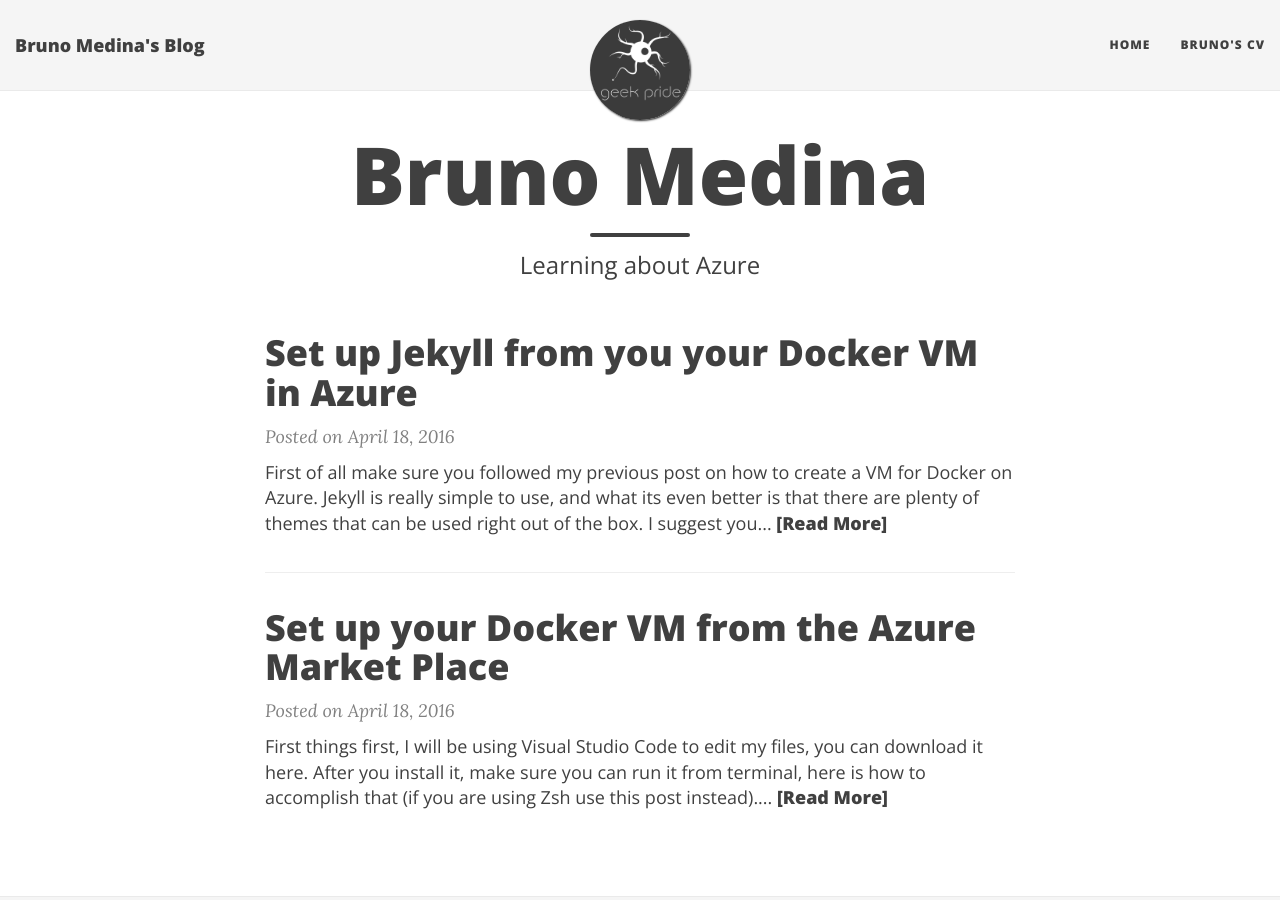
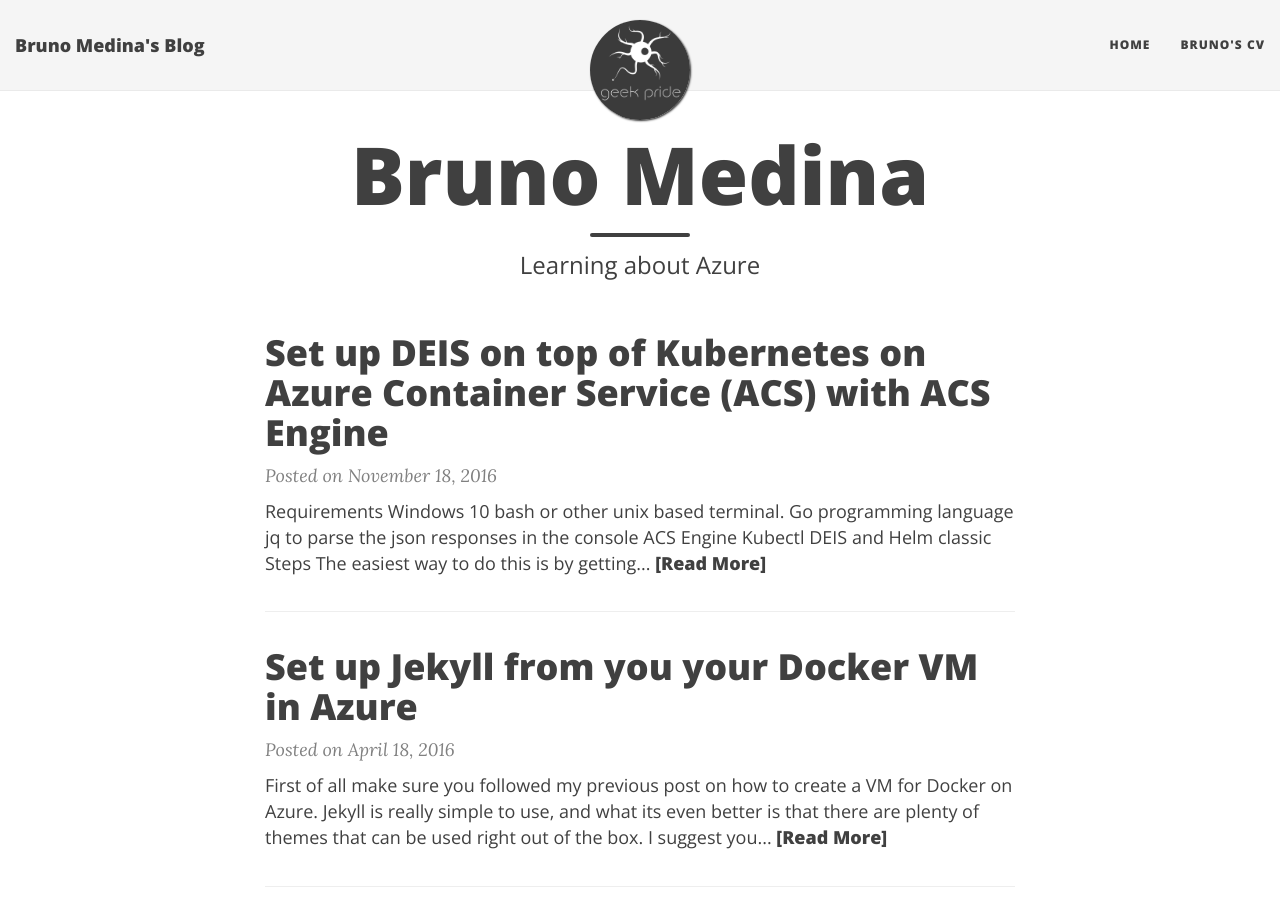
Before and after one commit to brusMX/brusMX.github.io, a Jekyll site: the page built from index.html, in a window 1280 px wide and 900 px high. Built offline with Jekyll 4.4.1, drawn with Linux system fonts in a browser that asks for light colours; nearby versions of some CDN libraries; the list of posts is cut into pages by our own code; some of the changed lines change nothing that is shown.

Commit message:
First version of the blog post complete on DEIS

````diff
--- /dev/null
+++ b/_posts/2016-11-18-deis-on-azure.md
@@ -0,0 +1,269 @@
+---
+layout: post
+title: Set up DEIS on top of Kubernetes on Azure Container Service (ACS) with ACS Engine
+---
+
+## Requirements
+
+- [Windows 10 bash](https://msdn.microsoft.com/en-us/commandline/wsl/install_guide) or other unix based terminal.
+- [Go](https://golang.org/doc/install) programming language
+- [jq](https://stedolan.github.io/jq/) to parse the json responses in the console
+- [ACS Engine](https://github.com/Azure/acs-engine/blob/master/docs/acsengine.md#linux)
+- [Kubectl](http://kubernetes.io/docs/getting-started-guides/kubectl/)
+- [DEIS and Helm classic](https://deis.com/docs/workflow/quickstart/install-cli-tools/)
+
+## Steps
+
+1. The easiest way to do this is by getting the new Azure CLI installed. You can follow the instructions [here](https://github.com/Azure/azure-cli/blob/master/doc/preview_install_guide.md), and basically if you are running Bash on Windows 10 (Build 14362+) with Python 2.7.6, you should do the following:
+
+    ```bash
+    sudo apt-get update
+    sudo apt-get install -y libssl-dev libffi-dev
+    sudo apt-get install -y python-dev
+    curl -L https://aka.ms/InstallAzureCli | sudo bash
+    ```
+    Or if you are running Mac OS X:
+
+    ```bash
+    curl -L https://aka.ms/InstallAzureCli | sudo bash
+    ```
+1. Login to your Azure account:
+
+    ```bash
+    az login
+    ```
+    This will provide us the information that we need to use in the following commands. You will obtain something like this:
+
+    ```json
+    {
+        "cloudName": "AzureCloud",
+        "id": "98xxx7d-bxx8-sxx2-txx4-a2dxxxxxxxp0",
+        "isDefault": true,
+        "name": "My awesome subscription",
+        "state": "Enabled",
+        "tenantId": "xxxxxxx-xxx-xxx-xxx-fxxxxx4",
+        "user": {
+        "name": "super@cool.mail.com",
+        "type": "user"
+        }
+    },
+    ```
+
+1. Use the subscription id `"id": "98xxx7d-bxx8-sxx2-txx4-a2dxxxxxxxp0"`from the previous step and replace it in the following commands to set it as a shell variable that can be used in the creation of the [RBAC role](https://docs.microsoft.com/en-us/azure/active-directory/role-based-access-control-what-is). We will collect this info in the `SP_JSON` environment variable to use it later.
+
+    ```bash
+    SUBSCRIPTION_ID=61fcfcb0-5cbf-4081-94a3-4be06a6e153d
+    SP_JSON=`az account set --subscription="${SUBSCRIPTION_ID}"
+    az ad sp create-for-rbac --role="Contributor" --scopes="/subscriptions/${SUBSCRIPTION_ID}"`
+    ```
+
+    This will output something like this:
+
+    ```json
+    {
+        "appId": "472ffb42-2697-4605-8923-b435a366dac2",
+        "name": "http://azure-cli-2016-12-06-10-49-47",
+        "password": "fa36b25b-6e57-4b16-9100-d31ae55bc222",
+        "tenant": "72f988bf-86f1-41af-91ab-2d7cd011db47"
+    }
+    ```
+
+    Set up the environment variables fro convenience from the json we just collected:
+
+    ```bash
+    SP_NAME=`echo $SP_JSON | jq -r '.name'`
+    SP_PASS=`echo $SP_JSON | jq -r '.password'`
+    SP_TENANT=`echo $SP_JSON | jq -r '.tenant'
+    ```
+
+    You can verify that your Service Principal works by logging in with the following command.
+
+    ```bash
+    az login --service-principal -u "${SP_NAME}" -p "${SP_PASS}" --tenant "${SP_TENANT}"
+    ```
+
+    You should obtain the same info you already had when you first logged in:
+
+    ```json
+    {
+        "cloudName": "AzureCloud",
+        "id": "98xxx7d-bxx8-sxx2-txx4-a2dxxxxxxxp0",
+        "isDefault": true,
+        "name": "My awesome subscription",
+        "state": "Enabled",
+        "tenantId": "xxxxxxx-xxx-xxx-xxx-fxxxxx4",
+        "user": {
+        "name": "super@cool.mail.com",
+        "type": "user"
+        }
+    },
+    ```
+
+1. Create the resource group
+
+    ```bash
+    RG_NAME=myresourcegroup
+    az resource group create --name "${RG_NAME}" --location southcentralus
+    ```
+
+    You should get the following output:
+
+    ```json
+    {
+        "id": "/subscriptions/6xxxxxxx-xxxx-xxxx-xxx-4xxxxxxxx/resourceGroups/<"RG_NAME">",
+        "location": "southcentralus",
+        "managedBy": null,
+        "name": <"RG_NAME">,
+        "properties": {
+            "provisioningState": "Succeeded"
+        },
+        "tags": null
+    }
+    ```
+
+1. Since Go and ACS Engine is already installed. We will proceed to generate a template from the `example/kubernetes.json` file in the `acs-engine` folder that you have previously installed.
+
+    ```bash
+    cd $GOPATH/src/github.com/Azure/acs-engine
+    cp examples/kubernetes.json examples/my_kubernetes.json
+    ```
+
+    Now lets open the file:
+
+    ```json
+    {
+        "apiVersion": "vlabs",
+        "properties": {
+            "orchestratorProfile": {
+            "orchestratorType": "Kubernetes"
+            },
+            "masterProfile": {
+            "count": 1,
+            "dnsPrefix": "<<< YOUR CLUSTER NAME >>>",
+            "vmSize": "Standard_D2_v2"
+            },
+            "agentPoolProfiles": [
+                {
+                    "name": "agentpool1",
+                    "count": 3,
+                    "vmSize": "Standard_D2_v2",
+                    "availabilityProfile": "AvailabilitySet"
+                }
+            ],
+            "linuxProfile": {
+            "adminUsername": "azureuser",
+            "ssh": {
+                "publicKeys": [
+                    {
+                        "keyData":"<<< YOUR SSH PUBLIC KEY >>>"
+                    }
+                ]
+            }
+            },
+            "servicePrincipalProfile": {
+                "servicePrincipalClientID": "<<< YOUR SP NAME >>>",
+                "servicePrincipalClientSecret": "<<< YOUR SP PASSWORD >>>"
+            }
+        }
+    }
+    ```
+
+    Replace the `<<< YOUR CLUSTER NAME >>>`, `<<< YOUR SSH PUBLIC KEY >>>` `<<< YOUR SP NAME >>>` and `<<< YOUR SP PASSWORD >>>` with your information.
+
+1. Generate the json files with the ACS engine
+
+    ```bash
+    ./acs-engine examples/my_kubernetes.json
+    ```
+
+    Deploy them:
+
+    ```bash
+    CLUSTER_NAME=mysupercluster
+    azure group deployment create \
+        --name="${CLUSTER_NAME}" \
+        --resource-group="${RG_NAME}" \
+        --template-file="./_output/<INSTANCE>/azuredeploy.json" \
+        --parameters-file="./_output/<INSTANCE>/azuredeploy.parameters.json"
+    ```
+
+1. Copy the `.kube/config` file into your console. If you have more kubernetes clusters you can create a custom name for your file and then use the environment variable `$KUBECONFIG` to indicate the one you want to use. If this is your only cluster, just make sure to have it the config file in this location `~/.kube/config` using the folowing command:
+
+    ```bash
+    scp azureuser@myclustername.northeurope.cloudapp.azure.com:.kube/config ~/.kube/config
+    ```
+
+1. Check the cluster info now:
+    ```bash
+    kubectl cluster-info
+    ```
+
+1. Install DEIS
+
+    ```bash
+    helmc repo add deis https://github.com/deis/charts
+    helmc fetch deis/workflow-v2.8.0
+    helmc generate -x manifests workflow-v2.8.0
+    helmc install workflow-v2.8.0
+    ```
+1. See how yor pods are being created:
+    ```bash
+    kubectl --namespace=deis get pods -w
+    ```
+
+    Your output should look like this:
+    ```bash
+    NAME                                     READY     STATUS    RESTARTS   AGE
+    deis-builder-415246326-pngpz             0/1       Running   0          2m
+    deis-controller-1590631305-hykp4         0/1       Running   3          2m
+    deis-database-510315365-mrbk5            1/1       Running   0          2m
+    deis-logger-9212198-tp03l                1/1       Running   3          2m
+    deis-logger-fluentd-162yx                1/1       Running   0          1m
+    deis-logger-fluentd-i8hrp                1/1       Running   0          1m
+    deis-logger-fluentd-obrfr                1/1       Running   0          1m
+    deis-logger-fluentd-ys3oo                1/1       Running   0          1m
+    deis-logger-redis-663064164-6em9a        1/1       Running   0          2m
+    deis-minio-3160338312-ugsi3              1/1       Running   0          2m
+    deis-monitor-grafana-432364990-dyqzl     1/1       Running   0          2m
+    deis-monitor-influxdb-2729526471-iypdy   1/1       Running   0          1m
+    deis-monitor-telegraf-47d6l              1/1       Running   0          1m
+    deis-monitor-telegraf-ehy32              1/1       Running   0          1m
+    deis-monitor-telegraf-ljts0              1/1       Running   0          1m
+    deis-monitor-telegraf-xx1cz              1/1       Running   0          1m
+    deis-nsqd-3264449345-i2ojb               1/1       Running   0          1m
+    deis-registry-2182132043-7vmjd           1/1       Running   1          1m
+    deis-registry-proxy-hraa8                1/1       Running   0          1m
+    deis-registry-proxy-ow6vu                1/1       Running   0          1m
+    deis-registry-proxy-vyrfx                1/1       Running   0          1m
+    deis-registry-proxy-w6yfs                1/1       Running   0          1m
+    deis-router-2457652422-fu7du             1/1       Running   0          1m
+    deis-workflow-manager-2210821749-t884r   1/1       Running   0          1m
+    NAME                               READY     STATUS    RESTARTS   AGE
+    deis-controller-1590631305-hykp4   1/1       Running   3          2m
+    deis-builder-415246326-pngpz   1/1       Running   0         2m
+    deis-monitor-telegraf-47d6l   0/1       Error     0         2m
+    deis-monitor-telegraf-47d6l   1/1       Running   1         2m
+    deis-monitor-telegraf-ehy32   0/1       Error     0         2m
+    deis-monitor-telegraf-ehy32   1/1       Running   1         2m
+    ```
+
+1. Get the ip from the router
+
+    ```bash
+    kubectl --namespace=deis describe svc deis-router
+    ```
+
+    You should look for `LoadBalancer Ingeress` IP address.
+
+1. Using that ip use the controller url to register a new user in the cluster
+
+    ```bash
+    deis register http://deis."${LB_IP}".nip.io
+    ```
+
+1. Create an empty application:
+    ```bash
+    ~ ❯❯❯ deis create --no-remote
+    Creating Application... done, created sanest-radiator
+    If you want to add a git remote for this app later, use `deis git:remote -a sanest-radiator`
+    ```
````
Also changed, not shown: _posts/2016-04-18-docker-azure.md (+6 -4 lines).
